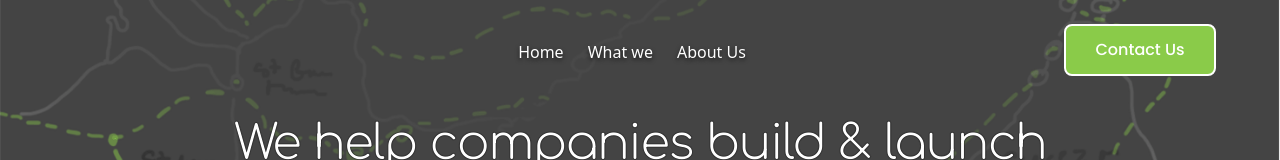
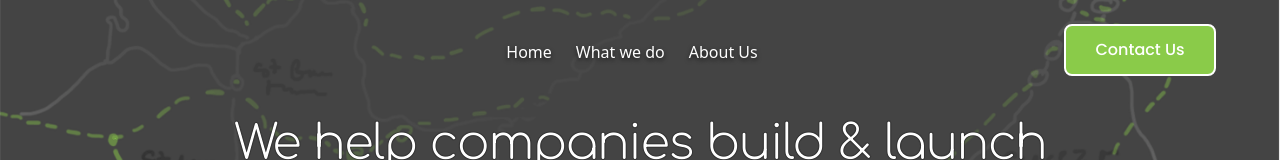
Before and after one commit to gauravprwl14/tailwind-landing-page, a Next.js app: page / in a window 1280 px wide. Shown: the top 160 px of the page. Built offline with nearby package versions, Linux system fonts and the light colour scheme.

Commit message:
fix the typo of Header what-we-do

```diff
--- a/components/header.tsx
+++ b/components/header.tsx
@@ -36,7 +36,7 @@ const Header = () => {
             <div className=" flex flex-1 justify-center">
                 <div className="space-x-6 max-w-screen-xl -ml-4 py-4">
                     <a href={ROUTES.home} className={`text-white hover:text-electricGreen ${isActive(ROUTES.home)}`}>Home</a>
-                    <a href={ROUTES.services} className={`text-white hover:text-electricGreen ${isActive(ROUTES.services)}`}>What we</a>
+                    <a href={ROUTES.services} className={`text-white hover:text-electricGreen ${isActive(ROUTES.services)}`}>What we do</a>
                     <a href={ROUTES.aboutUs} className={`text-white hover:text-electricGreen ${isActive(ROUTES.aboutUs)}`}>About Us</a>
                 </div>
             </div>
```
